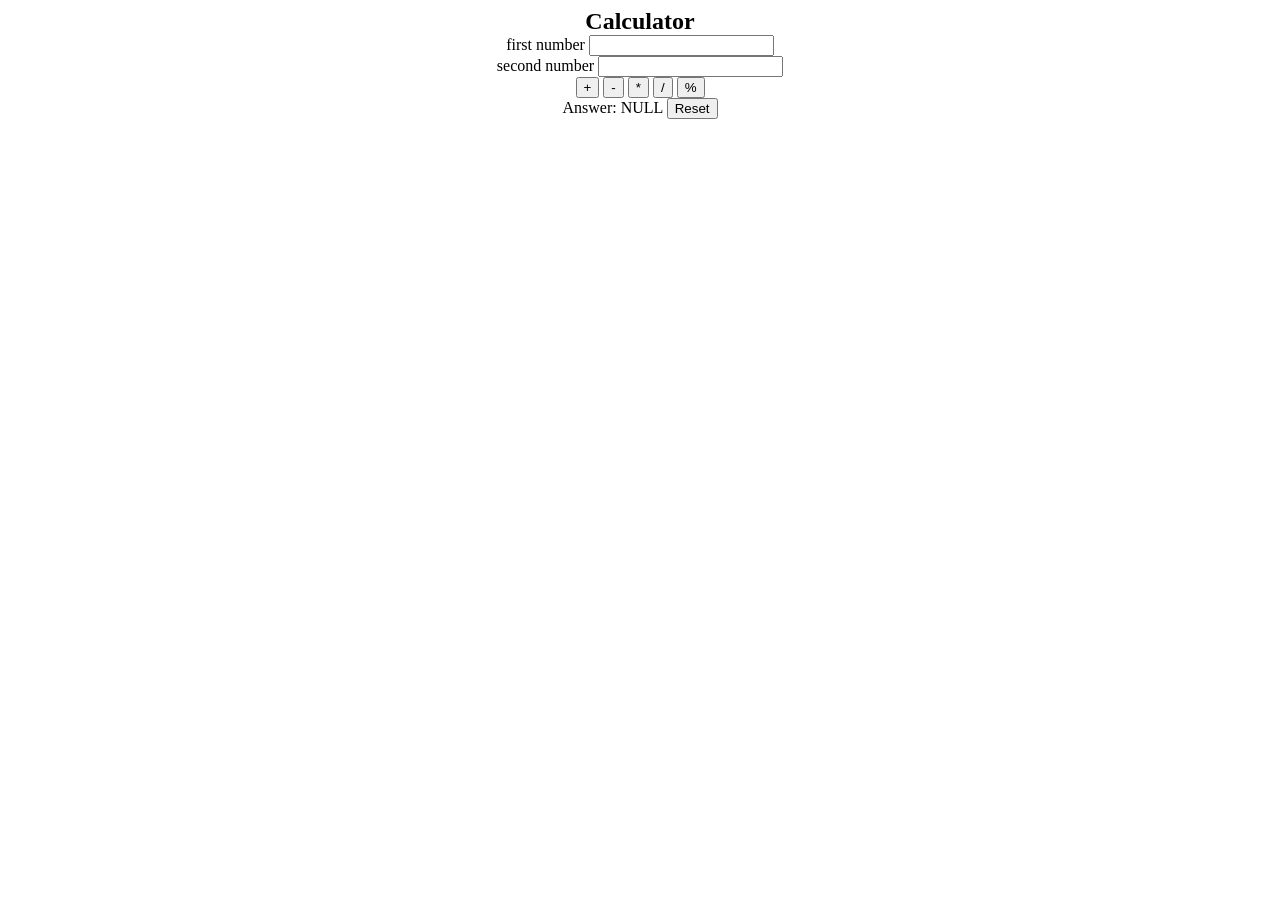
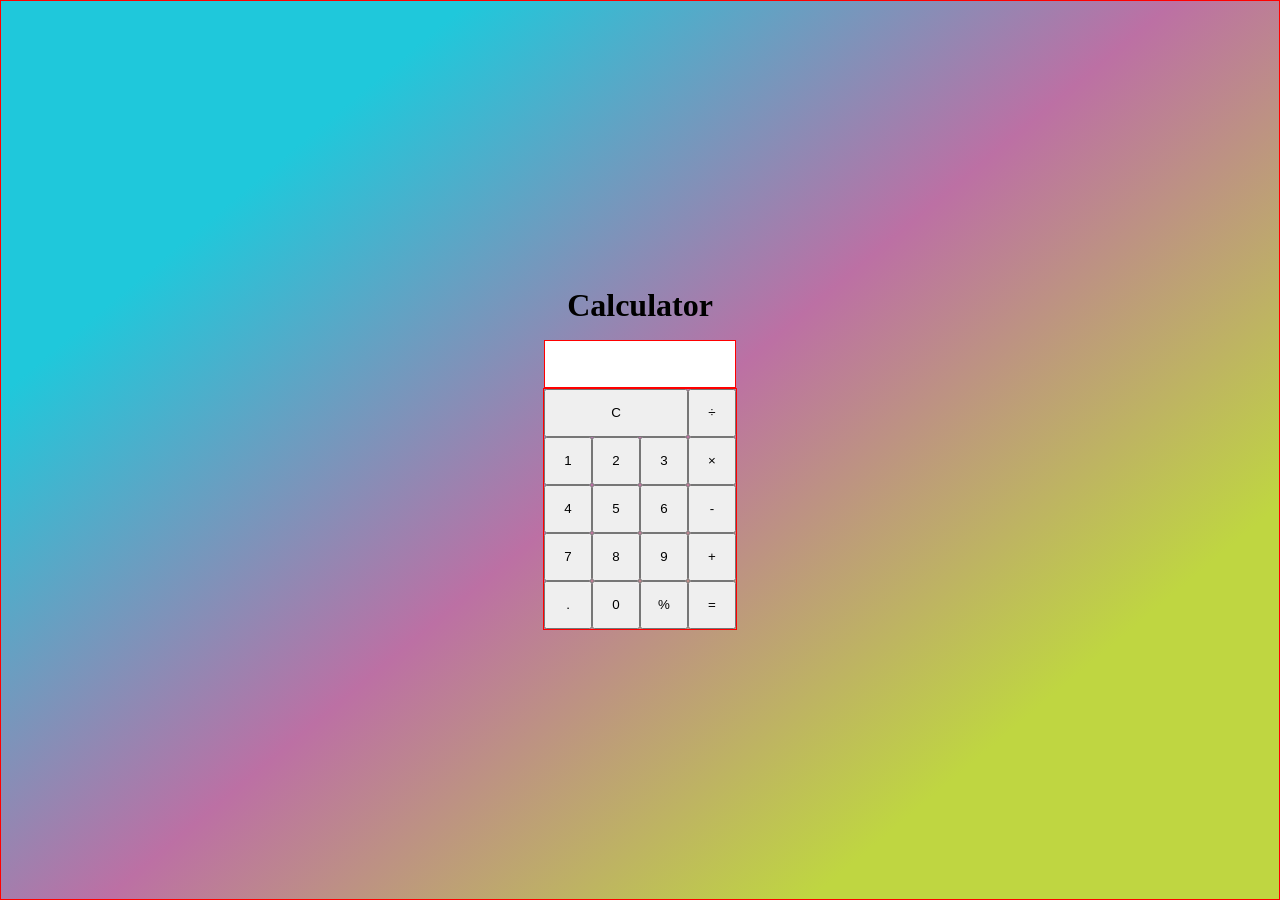
Before and after one commit to SufyaanKhateeb/Learning-Web-Dev, a Jekyll site: the page Frontend/Day 5/calc.html, which Jekyll copies as it is, in a window 1280 px wide. Built offline with Jekyll 4.4.1, drawn with Linux system fonts in a browser that asks for light colours.

Commit message:
day 5 update

```diff
--- a/Frontend/Day 5/calc.html
+++ b/Frontend/Day 5/calc.html
@@ -9,22 +9,30 @@
     <title>calculator</title>
 </head>
 <body>
-    <div id="page">
+    <div class="container">
         <header><b>Calculator</b></header>
-        <label for="fnum">first number</label>
-        <input type="number" id="fnum">
-        <br>
-        <label for="snum">second number</label>
-        <input type="number" id="snum">
-        <br>
-        <button id="add" value="+" onclick="add()">+</button>
-        <button id="add" value="-" onclick="sub()">-</button>
-        <button id="add" value="*" onclick="mul()">*</button>
-        <button id="add" value="/" onclick="div()">/</button>
-        <button id="add" value="%" onclick="mod()">%</button>
-        <br>
-        <span>Answer: <span id="ans">NULL</span></span>
-        <button value="reset" onclick="res()">Reset</button>
+        <input type="text" id="fnum">
+        <div id="calc">
+            <!-- <label for="fnum">first number</label> -->
+            <button id="clear" value="C" onclick="clear()">C</button>
+            <button id="divi" value="÷" onclick="">÷</button>
+            <button id="num" value="1" onclick="">1</button>
+            <button id="num" value="2" onclick="">2</button>
+            <button id="num" value="3" onclick="">3</button>
+            <button id="mul" value="×" onclick="">×</button>
+            <button id="num" value="4" onclick="">4</button>
+            <button id="num" value="5" onclick="">5</button>
+            <button id="num" value="6" onclick="">6</button>
+            <button id="sub" value="-" onclick="">-</button>
+            <button id="num" value="7" onclick="">7</button>
+            <button id="num" value="8" onclick="">8</button>
+            <button id="num" value="9" onclick="">9</button>
+            <button id="add" value="+" onclick="">+</button>
+            <button id="dec" value="." onclick="">.</button>
+            <button id="num" value="0" onclick="">0</button>
+            <button id="mod" value="%" onclick="">%</button>
+            <button id="equal" value="=" onclick="">=</button>
+        </div>
     </div>
 </body>
 </html>
--- a/Frontend/Day 5/styles.css
+++ b/Frontend/Day 5/styles.css
@@ -1,7 +1,40 @@
+* {
+    padding: 0;
+    margin: 0;
+    box-sizing: border-box;
+}
+
 body {
-    text-align: center;
+    background-image: linear-gradient(140deg,#1FC8DB 20%, #BC70A4 50%, #BFD641 80%);
 }
 
 header {
-    font-size: x-large;
+    font-size: xx-large;
+    margin: 1rem;
 }
+
+.container {
+    height: 100vh;
+    display: flex;
+    justify-content: center;
+    align-items: center;
+    flex-direction: column;
+    border:1px solid red;
+}
+
+#calc {
+    border:1px solid red;
+    display: grid;
+    grid-template-columns: 3rem 3rem 3rem 3rem;
+    grid-template-rows: 3rem 3rem 3rem 3rem 3rem;
+}
+
+#clear {
+    grid-area: 1/1/1/ span 3;
+}
+
+#fnum {
+    border: 1px solid red;
+    width: 12rem;
+    height: 3rem;
+}
```
